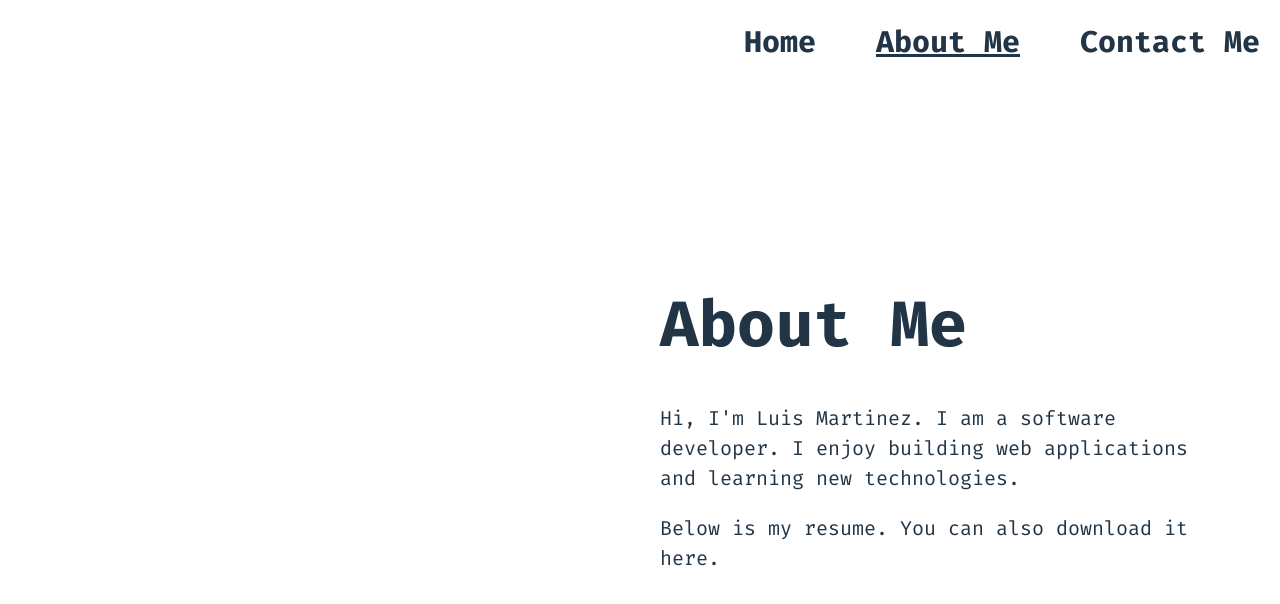
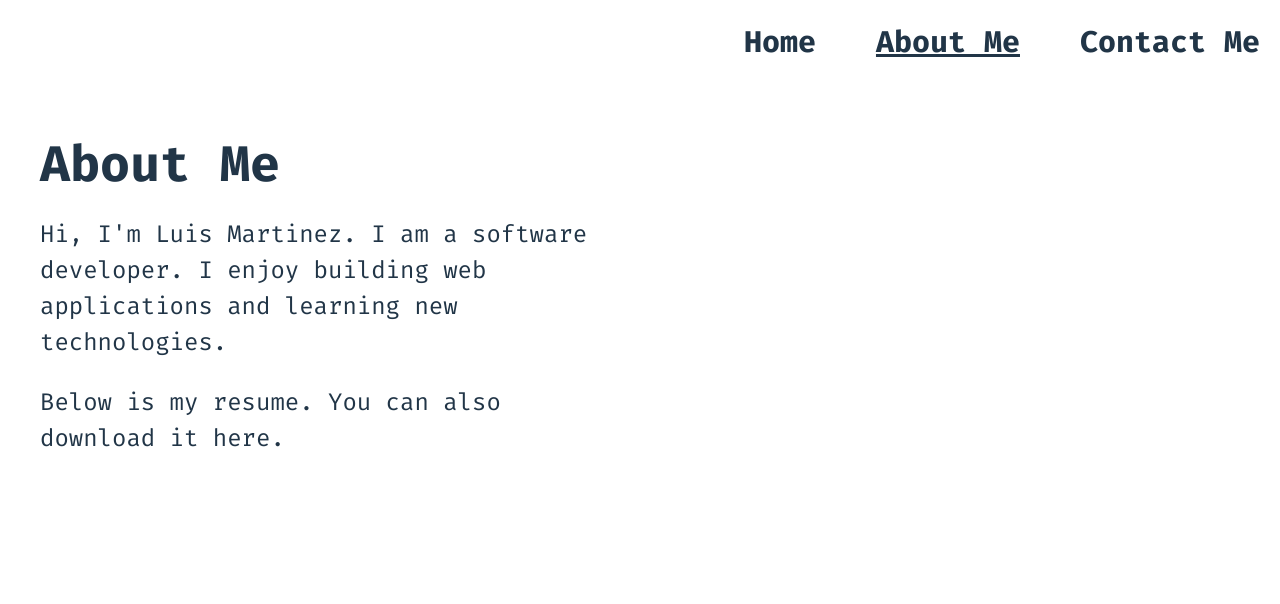
Before and after one commit to Lmx154/mywebsite, a React (Vite) app: page /mywebsite/about in a window 1280 px wide. Shown: the top 604 px of the page. Built offline with nearby package versions, Linux system fonts and the light colour scheme.

Commit message:
refactored css files and moved to more relevant locations

```diff
--- a/src/App.css
+++ b/src/App.css
@@ -1,4 +1,3 @@
-/* App.css */
 .nav-links {
     position: absolute;
     top: 1rem;
@@ -15,20 +14,9 @@
     transition: text-decoration 0.3s ease;
 }
 
-.nav-links a:hover {
-    text-decoration: underline;
-}
-
+.nav-links a:hover,
 .nav-links a.active {
     text-decoration: underline;
-}
-
-.home,
-.about {
-    text-align: center;
-    padding: 2rem;
-    width: 100%;
-    box-sizing: border-box;
 }
 
 .content {
@@ -36,66 +24,3 @@
     width: 100%;
     box-sizing: border-box;
 }
-
-.profile-pic {
-    width: 150px;
-    height: 150px;
-    border-radius: 50%;
-    margin: 1rem 0;
-}
-
-.links a {
-    display: block;
-    margin: 0.5rem 0;
-    color: inherit;
-    text-decoration: none;
-    transition: text-decoration 0.3s ease;
-}
-
-.links a:hover {
-    text-decoration: underline;
-}
-
-form {
-    display: flex;
-    flex-direction: column;
-    gap: 1rem;
-    max-width: 400px;
-    margin: 0 auto;
-}
-
-form label {
-    display: flex;
-    flex-direction: column;
-    text-align: left;
-}
-
-form input,
-form textarea {
-    padding: 0.5rem;
-    border: 1px solid #ccc;
-    border-radius: 4px;
-}
-
-form button {
-    padding: 0.5rem;
-    border: none;
-    border-radius: 4px;
-    background-color: var(--primary-color);
-    color: white;
-    cursor: pointer;
-}
-
-form button:hover {
-    background-color: var(--primary-color);
-}
-
-.about ul {
-    list-style-type: disc;
-    padding-left: 1.5rem;
-    margin-top: 0.5rem;
-}
-
-.about li {
-    margin-bottom: 0.5rem;
-}
--- a/src/index.css
+++ b/src/index.css
@@ -42,14 +42,6 @@ a:hover {
     text-decoration: underline; /* Underline on hover */
 }
 
-body {
-    margin: 0;
-    display: flex;
-    place-items: center;
-    min-width: 320px;
-    min-height: 100vh;
-}
-
 h1 {
     font-size: 3.2em;
     line-height: 1.1;
@@ -82,10 +74,6 @@ button:focus-visible {
         background-color: #ffffff;
     }
 
-    a:hover {
-        text-decoration: underline; /* Underline on hover */
-    }
-
     button {
         background-color: #f9f9f9;
     }
@@ -109,57 +97,3 @@ button:focus-visible {
         font-size: 22px; /* Increase font size for very large screens */
     }
 }
-
-/* Global responsive layout class */
-.responsive-layout {
-    display: flex;
-    justify-content: center;
-    align-items: center;
-    height: 100vh;
-    padding: 20px;
-}
-
-.responsive-content {
-    display: flex;
-    align-items: center;
-    max-width: 1200px;
-    width: 100%;
-    flex-direction: column; /* Default to column layout */
-}
-
-.responsive-text {
-    flex: 1;
-    padding: 20px;
-    text-align: center; /* Center text in portrait mode */
-}
-
-.responsive-image {
-    flex: 1;
-    display: flex;
-    justify-content: center;
-    padding: 20px;
-}
-
-.profile-pic {
-    width: 300px; /* Adjust the size as needed */
-    height: 300px; /* Adjust the size as needed */
-    max-width: 100%;
-    height: auto;
-    border-radius: 50%;
-}
-
-/* Media query for landscape mode */
-@media (orientation: landscape) {
-    .responsive-content {
-        flex-direction: row; /* Switch to row layout in landscape mode */
-    }
-
-    .responsive-text {
-        text-align: left; /* Align text to the left in landscape mode */
-        padding-right: 20px; /* Add padding to the right */
-    }
-
-    .responsive-image {
-        padding-left: 20px; /* Add padding to the left */
-    }
-}
--- a/src/pages/About.css
+++ b/src/pages/About.css
@@ -1,4 +1,8 @@
 .about {
+    display: flex;
+    flex-direction: column; /* Default to column layout */
+    justify-content: center;
+    align-items: center;
     padding: 2rem;
     width: 100%;
     box-sizing: border-box; /* Ensure padding is included in the element's total width and height */
@@ -13,7 +17,7 @@
     width: 100%;
     height: auto;
     box-sizing: border-box; /* Ensure padding is included in the element's total width and height */
-    margin-right: 2rem; /* Add some space between the PDF and the content */
+    margin-top: 2rem; /* Add some space between the text and the PDF */
 }
 
 .about-content {
@@ -28,6 +32,16 @@
 .about p {
     font-size: 1.2rem;
     margin-bottom: 1rem;
+}
+
+.about ul {
+    list-style-type: disc;
+    padding-left: 1.5rem;
+    margin-top: 0.5rem;
+}
+
+.about li {
+    margin-bottom: 0.5rem;
 }
 
 .responsive-iframe {
@@ -45,3 +59,19 @@
     height: 100%;
     border: none; /* Remove default iframe border */
 }
+
+/* Media query for landscape mode */
+@media (orientation: landscape) {
+    .about {
+        flex-direction: row; /* Switch to row layout in landscape mode */
+    }
+
+    .resume-container {
+        margin-top: 0; /* Remove top margin in landscape mode */
+        margin-left: 2rem; /* Add left margin in landscape mode */
+    }
+
+    .about-content {
+        margin-right: 2rem; /* Add right margin in landscape mode */
+    }
+}
--- a/src/pages/About.jsx
+++ b/src/pages/About.jsx
@@ -4,14 +4,8 @@ import resume from "../assets/resume.pdf"; // Import the PDF file
 
 function About() {
   return (
-    <div className="responsive-layout">
-      <div className="responsive-content">
-        <div className="responsive-image">
-          <div className="responsive-iframe">
-            <iframe src={resume} title="Resume"></iframe>
-          </div>
-        </div>
-        <div className="responsive-text">
+    <div className="about">
+      <div className="about-content">
         <h1>About Me</h1>
         <p>
           Hi, I&apos;m Luis Martinez. I am a software developer. I enjoy
@@ -25,6 +19,10 @@ function About() {
           .
         </p>
       </div>
+      <div className="resume-container">
+        <div className="responsive-iframe">
+          <iframe src={resume} title="Resume"></iframe>
+        </div>
       </div>
     </div>
   );
--- a/src/pages/Contact.css
+++ b/src/pages/Contact.css
@@ -1,8 +1,20 @@
 .contact {
+    display: flex;
+    justify-content: center;
+    align-items: center;
     padding: 2rem;
     width: 100%;
+    height: 100%;
     box-sizing: border-box; /* Ensure padding is included in the element's total width and height */
     margin-top: 2rem; /* Add top margin to create space below the nav bar */
+}
+
+.contact-content {
+    display: flex;
+    align-items: center;
+    max-width: 1200px;
+    width: 100%;
+    flex-direction: column; /* Default to column layout */
 }
 
 form {
@@ -38,3 +50,27 @@ form button {
 form button:hover {
     background-color: var(--primary-color);
 }
+
+.profile-pic {
+    width: 300px; /* Adjust the size as needed */
+    height: 300px; /* Adjust the size as needed */
+    max-width: 100%;
+    height: auto;
+    border-radius: 50%;
+}
+
+/* Media query for landscape mode */
+@media (orientation: landscape) {
+    .contact-content {
+        flex-direction: row; /* Switch to row layout in landscape mode */
+    }
+
+    .form-container {
+        text-align: left; /* Align text to the left in landscape mode */
+        padding-right: 20px; /* Add padding to the right */
+    }
+
+    .profile-container {
+        padding-left: 20px; /* Add padding to the left */
+    }
+}
--- a/src/pages/Contact.jsx
+++ b/src/pages/Contact.jsx
@@ -23,9 +23,9 @@ function Contact() {
   };
 
   return (
-    <div className="responsive-layout">
-      <div className="responsive-content">
-        <div className="responsive-text">
+    <div className="contact">
+      <div className="contact-content">
+        <div className="form-container">
           <h1>Contact Me</h1>
           <form onSubmit={handleSubmit}>
             <label>
@@ -60,7 +60,7 @@ function Contact() {
             <button type="submit">Submit</button>
           </form>
         </div>
-        <div className="responsive-image">
+        <div className="profile-container">
           <img
             src="path/to/your/profile.jpg"
             alt="Profile"
--- a/src/pages/Home.css
+++ b/src/pages/Home.css
@@ -1,5 +1,25 @@
 .home {
+    display: flex;
+    justify-content: center;
+    align-items: center;
     padding: 20px;
+    width: 100%;
+    height: 100%;
+    box-sizing: border-box;
+}
+
+.home-content {
+    display: flex;
+    align-items: center;
+    justify-content: center; /* Center the content horizontally */
+    max-width: 1200px;
+    width: 100%;
+    flex-direction: column; /* Default to column layout */
+    text-align: center; /* Center the text */
+}
+
+.home-text {
+    margin-top: 100px; /* Add more margin to push the text down */
 }
 
 .typing-animation {
@@ -56,3 +76,30 @@
     height: 48px; /* Adjust the size as needed */
     transition: transform 0.3s;
 }
+
+.profile-pic {
+    width: 900px; /* Increase the size */
+    height: 900px; /* Increase the size */
+    max-width: 100%;
+    border-radius: 50%; /* Ensure the image is circular */
+    margin-top: 50px; /* Add margin to separate from text */
+}
+
+/* Media query for landscape mode */
+@media (orientation: landscape) {
+    .home-content {
+        flex-direction: row; /* Switch to row layout in landscape mode */
+        align-items: center; /* Center items vertically */
+        justify-content: center; /* Center items horizontally */
+        text-align: center; /* Center the text */
+    }
+
+    .home-text {
+        margin-top: 0; /* Reset margin */
+        padding-right: 20px; /* Add padding to the right */
+    }
+
+    .home-image {
+        padding-left: 20px; /* Add padding to the left */
+    }
+}
--- a/src/pages/Home.jsx
+++ b/src/pages/Home.jsx
@@ -6,9 +6,9 @@ import "./Home.css";
 
 function Home() {
   return (
-    <div className="responsive-layout">
-      <div className="responsive-content">
-        <div className="responsive-text">
+    <div className="home">
+      <div className="home-content">
+        <div className="home-text">
           <h1 className="typing-animation">Welcome to My Portfolio</h1>
           <p>Hi, I&apos;m Luis Martinez, a passionate developer.</p>
           <div className="links">
@@ -30,7 +30,7 @@ function Home() {
             </a>
           </div>
         </div>
-        <div className="responsive-image">
+        <div className="home-image">
           <img src={profilePic} alt="Profile" className="profile-pic" />
         </div>
       </div>
```
Lines whose indentation alone changed are shown as unchanged.
